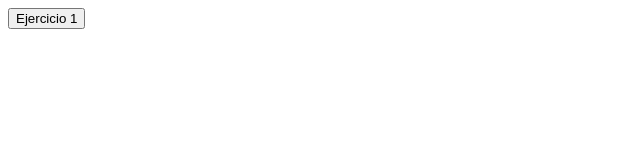
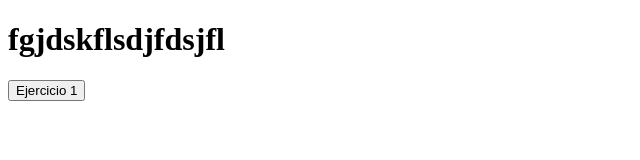
Before and after one commit to luciogayoso/jsEje, a plain HTML site: page index.html in a window 1280 px wide. Shown: the whole page, without its empty margins (0-640 px from the left). Drawn offline with Linux system fonts and the light colour scheme.

Commit message:
h1 en html

```diff
--- a/index.html
+++ b/index.html
@@ -6,6 +6,7 @@
     <title>Document</title>
 </head>
 <body>
+    <h1>fgjdskflsdjfdsjfl</h1>
     <button type="button" onclick="eje()">Ejercicio 1</button>
     <script src="index.js"></script>
 </body>
```
